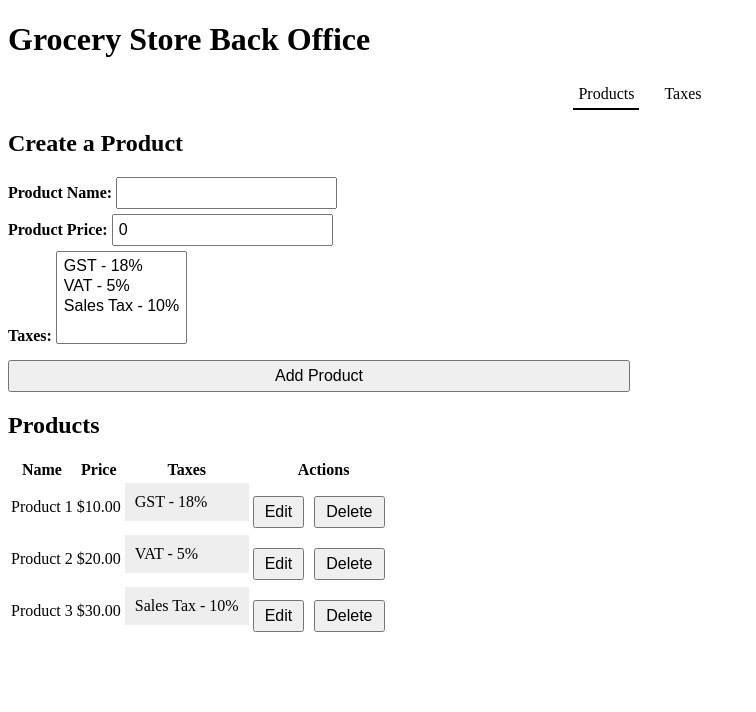
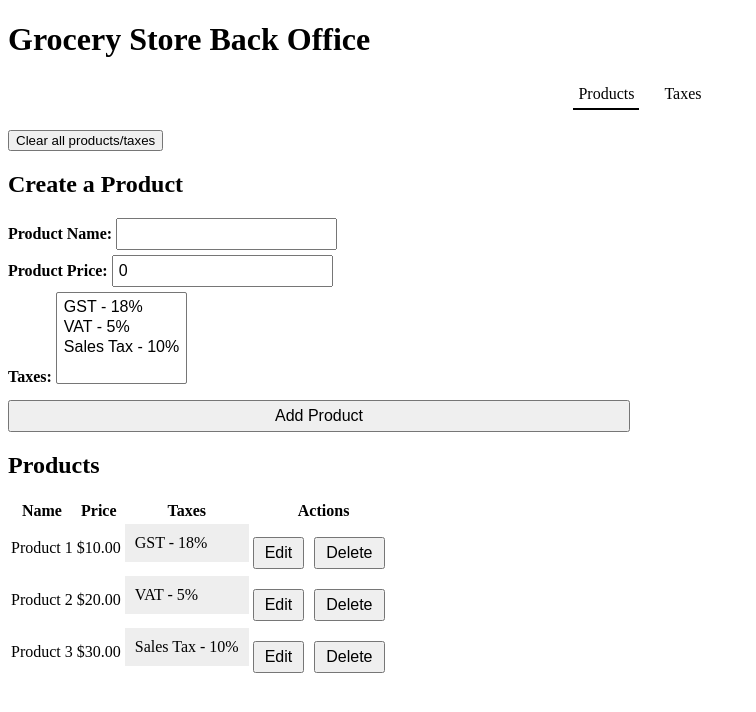
Before and after one commit to austinjcheng/grocery-store-back-office, an Angular app: page /products in a window 1280 px wide. Shown: the top 712 px of the page, without its empty margins (0-756 px from the left). Built offline with nearby package versions, Linux system fonts and the light colour scheme.

Commit message:
Add button to clear local storage

```diff
--- a/src/app/app.component.ts
+++ b/src/app/app.component.ts
@@ -8,6 +8,7 @@ import { Component } from '@angular/core';
       <a routerLink="/products" routerLinkActive="active">Products</a>
       <a routerLink="/taxes" routerLinkActive="active">Taxes</a>
     </nav>
+    <button (click)="clearLocalStorage()">Clear all products/taxes</button>
     <router-outlet></router-outlet>
   `,
   styles: [`
@@ -29,4 +30,10 @@ import { Component } from '@angular/core';
 })
 export class AppComponent {
   title = 'Grocery Store Back Office';
+
+  clearLocalStorage() {
+    localStorage.removeItem('taxes');
+    localStorage.removeItem('products');
+    location.reload();
+  }
 }
--- a/src/app/products/products.component.html
+++ b/src/app/products/products.component.html
@@ -10,7 +10,7 @@
   </label>
   <label>
     Taxes:
-    <select multiple [(ngModel)]="selectedTaxes" name="selectedTaxes">
+    <select multiple [(ngModel)]="selectedTaxes" name="selectedTaxes" required>
       <option *ngFor="let tax of taxes" [ngValue]="tax">{{tax.name}} - {{tax.percentage | percent}}</option>
     </select>
   </label>
```
